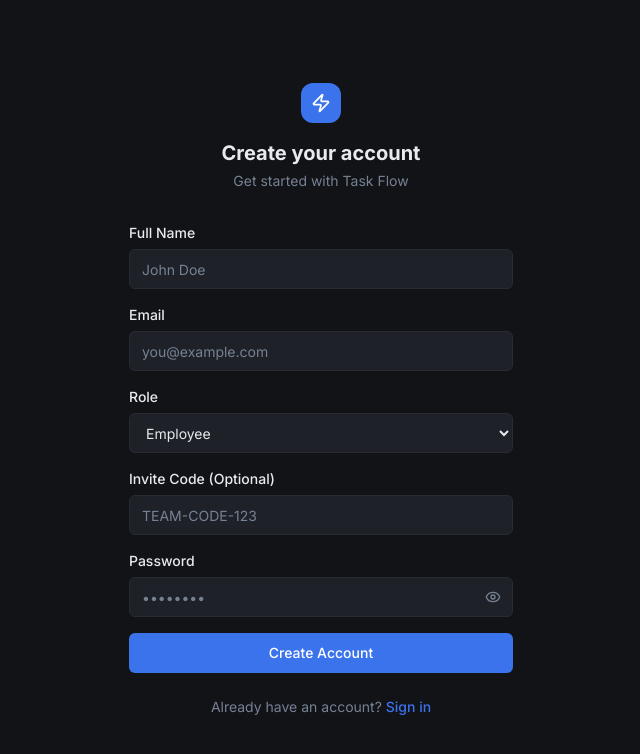
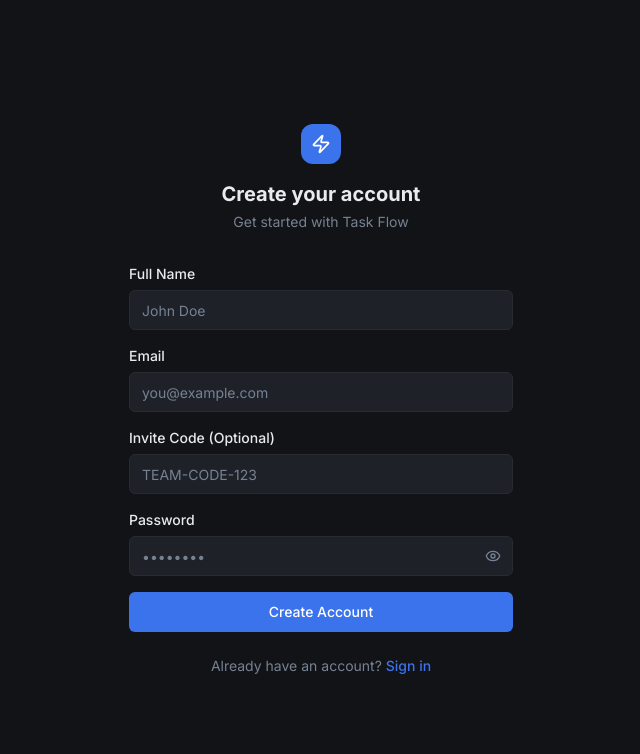
Before and after one commit to Ritesh-456/task-flow, a React (Vite) app: page /register in a window 1280 px wide. Shown: the top 754 px of the page, without its empty margins (319-959 px from the left). Built offline with nearby package versions, Linux system fonts and the light colour scheme; no server answers; the HTML template or start-up script is replaced by a standard one.

Commit message:
Secure Hierarchy & Invite System

```diff
--- a/src/context/AuthContext.tsx
+++ b/src/context/AuthContext.tsx
@@ -7,7 +7,7 @@ interface AuthContextType {
     user: User | null;
     isLoading: boolean;
     login: (email: string, password: string) => Promise<boolean>;
-    register: (name: string, email: string, password: string, role?: string, inviteCode?: string) => Promise<boolean>;
+    register: (name: string, email: string, password: string, inviteCode?: string) => Promise<boolean>;
     logout: () => void;
     updateUser: (userData: Partial<User>) => void;
 }
@@ -69,10 +69,10 @@ export const AuthProvider = ({ children }: { children: ReactNode }) => {
         }
     };
 
-    const register = async (name: string, email: string, password: string, role: string = 'employee', inviteCode?: string) => {
+    const register = async (name: string, email: string, password: string, inviteCode?: string) => {
         setIsLoading(true);
         try {
-            const { data } = await api.post("/auth/register", { name, email, password, role, inviteCode });
+            const { data } = await api.post("/auth/register", { name, email, password, inviteCode });
             setUser(data);
             localStorage.setItem("taskflow_user", JSON.stringify(data));
             toast.success("Account created successfully!");
--- a/src/pages/auth/Register.tsx
+++ b/src/pages/auth/Register.tsx
@@ -10,7 +10,7 @@ const Register = () => {
 
   const [name, setName] = useState("");
   const [email, setEmail] = useState("");
-  const [role, setRole] = useState("employee");
+  // role is determined by invite code
   const [inviteCode, setInviteCode] = useState("");
   const [password, setPassword] = useState("");
   const [showPassword, setShowPassword] = useState(false);
@@ -23,7 +23,7 @@ const Register = () => {
     setError("");
 
     try {
-      const success = await register(name, email, password, role, inviteCode);
+      const success = await register(name, email, password, inviteCode);
       if (success) {
         navigate("/");
       } else {
@@ -71,18 +71,7 @@ const Register = () => {
               required
             />
           </div>
-          <div>
-            <label className="mb-1.5 block text-sm font-medium text-foreground">Role</label>
-            <select
-              value={role}
-              onChange={(e) => setRole(e.target.value)}
-              className="h-10 w-full rounded-md border border-border bg-surface px-3 text-sm text-foreground focus:border-primary focus:outline-none"
-            >
-              <option value="employee">Employee</option>
-              <option value="manager">Manager</option>
-            </select>
 
-          </div>
           <div>
             <label className="mb-1.5 block text-sm font-medium text-foreground">Invite Code (Optional)</label>
             <input
--- a/src/pages/settings/TeamManagement.tsx
+++ b/src/pages/settings/TeamManagement.tsx
@@ -24,7 +24,7 @@ import { User } from "@/types";
 import { useAuth } from "@/context/AuthContext";
 
 export default function TeamManagement() {
-    const { user } = useAuth();
+    const { user, updateUser } = useAuth();
     const [teamMembers, setTeamMembers] = useState<User[]>([]);
     const [isLoading, setIsLoading] = useState(true);
     const [inviteCode, setInviteCode] = useState<string | null>(user?.inviteCode || null);
@@ -63,6 +63,7 @@ export default function TeamManagement() {
         try {
             const { data } = await api.post('/users/invite');
             setInviteCode(data.inviteCode);
+            updateUser({ inviteCode: data.inviteCode });
             toast.success("New invite code generated");
         } catch (error) {
             toast.error("Failed to generate invite code");
```
Also changed, not shown: 1 other file (tests, documents, lock files or other folders).
